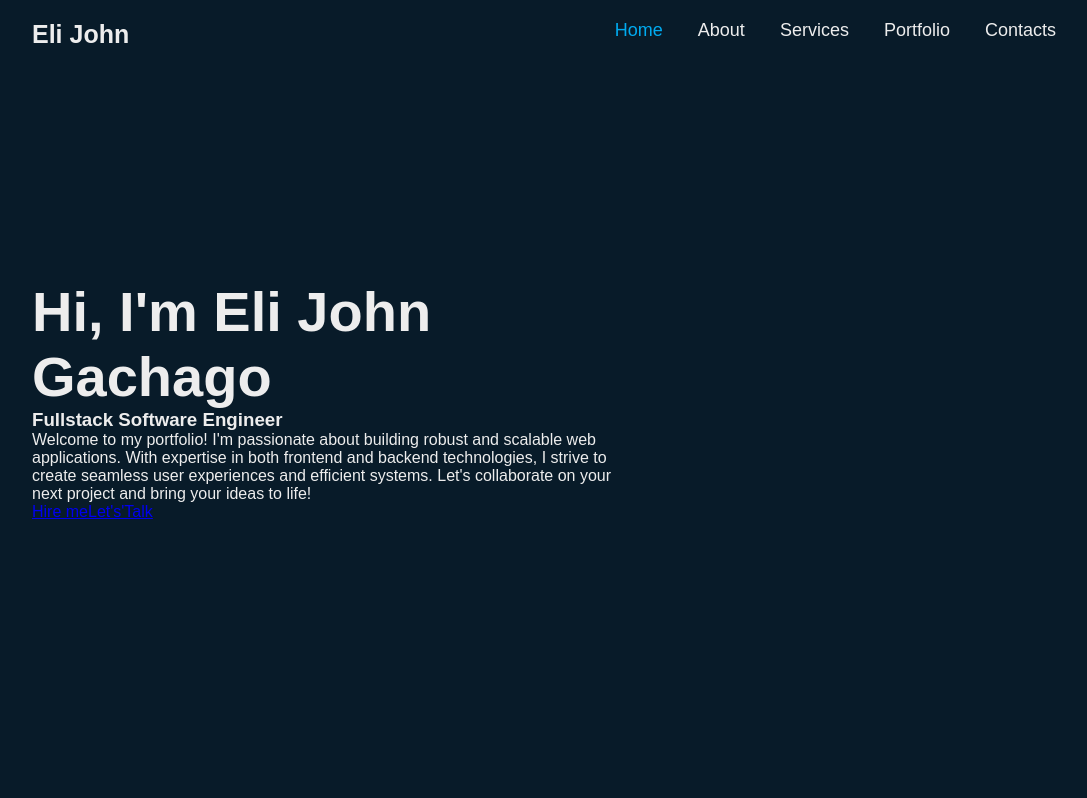
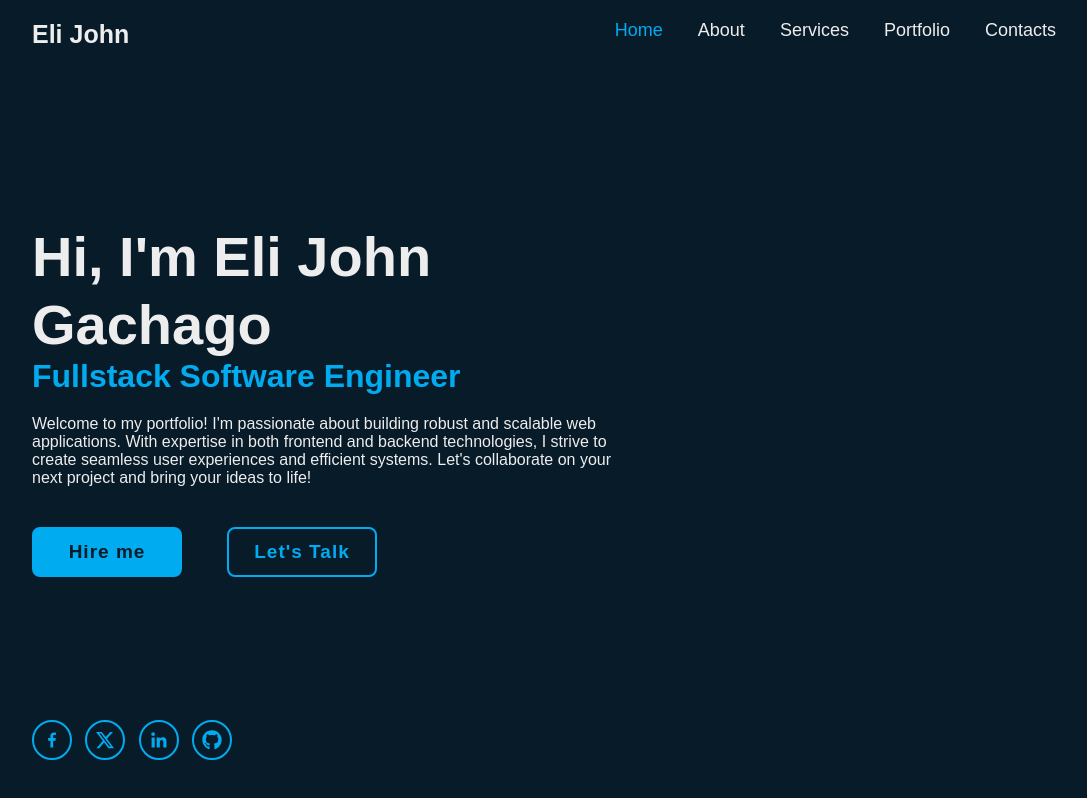
Before and after one commit to ManNjoro/myportfolio, a React (Vite) app: page / in a window 1280 px wide. Shown: the whole page, without its empty margins (96-1183 px from the left). Built offline with nearby package versions, Linux system fonts and the light colour scheme.

Commit message:
Homepage

```diff
--- a/package.json
+++ b/package.json
@@ -11,7 +11,8 @@
   },
   "dependencies": {
     "react": "^18.2.0",
-    "react-dom": "^18.2.0"
+    "react-dom": "^18.2.0",
+    "react-icons": "^5.0.1"
   },
   "devDependencies": {
     "@types/react": "^18.2.56",
--- a/src/index.css
+++ b/src/index.css
@@ -23,10 +23,23 @@ body {
 }
 
 .logo {
+  position: relative;
   font-size: 25px;
   color: #ededed;
   text-decoration: none;
   font-weight: 600;
+}
+
+.logo::before {
+  content: '';
+  position: absolute;
+  top: 0;
+  right: 0;
+  width: 100%;
+  height: 100%;
+  background: #081b29;
+  animation: showRight 1s ease forwards;
+  animation-delay: .4s;
 }
 
 .navbar a {
@@ -53,7 +66,199 @@ body {
   max-width: 600px;
 }
 
+
 .home-content h1 {
+  position: relative;
   font-size: 56px;
   font-weight: 700;
+  line-height: 1.2;
 }
+
+.home-content h1::before {
+  content: '';
+  position: absolute;
+  top: 0;
+  right: 0;
+  width: 100%;
+  height: 100%;
+  background: #081b29;
+  animation: showRight 1s ease forwards;
+  animation-delay: 1s;
+}
+
+.home-content h3 {
+  position: relative;
+  font-size: 32px;
+  font-weight: 700;
+  color: #00abf0;
+}
+
+.home-content h3::before {
+  content: '';
+  position: absolute;
+  top: 0;
+  right: 0;
+  width: 100%;
+  height: 100%;
+  background: #081b29;
+  animation: showRight 1s ease forwards;
+  animation-delay: 1.3s;
+}
+
+.home-content p {
+  position: relative;
+  font-size: 16px;
+  margin: 20px 0 40px;
+}
+
+.home-content p::before {
+  content: '';
+  position: absolute;
+  top: 0;
+  right: 0;
+  width: 100%;
+  height: 100%;
+  background: #081b29;
+  animation: showRight 1s ease forwards;
+  animation-delay: 1.6s;
+}
+
+.home-content .btn-box {
+  position: relative;
+  display: flex;
+  justify-content: space-between;
+  width: 345px;
+  height: 50px;
+}
+
+.home-content .btn-box::before {
+  content: '';
+  position: absolute;
+  top: 0;
+  right: 0;
+  width: 100%;
+  height: 100%;
+  background: #081b29;
+  animation: showRight 1s ease forwards;
+  animation-delay: 1.9s;
+  z-index: 2;
+}
+
+.btn-box a {
+  position: relative;
+  display: inline-flex;
+  justify-content: center;
+  align-items: center;
+  width: 150px;
+  height: 100%;
+  background-color: #00abf0;
+  border: 2px solid #00abf0;
+  border-radius: 8px;
+  font-size: 19px;
+  color: #081b29;
+  text-decoration: none;
+  font-weight: 600;
+  letter-spacing: 1px;
+  z-index: 1;
+  overflow: hidden;
+  transition: .5s;
+}
+
+.btn-box a:hover {
+  color: #00abf0;
+}
+
+.btn-box a:nth-child(2) {
+  background: transparent;
+  color: #00abf0;
+}
+
+.btn-box a:nth-child(2):hover {
+  color: #081b29;
+}
+
+.btn-box a:nth-child(2)::before {
+  background: #00abf0;
+}
+
+.btn-box a::before {
+  content: '';
+  position: absolute;
+  top: 0;
+  left: 0;
+  width: 0;
+  height: 100%;
+  background: #081b29;
+  z-index: -1;
+  transition: .5s;
+}
+
+.btn-box a:hover::before {
+  width: 100%;
+}
+
+.home-sci {
+  position: absolute;
+  bottom: 40px;
+  width: 200px;
+  display: flex;
+  justify-content: space-between;
+}
+.home-sci::before {
+  content: '';
+  position: absolute;
+  top: 0;
+  right: 0;
+  width: 100%;
+  height: 100%;
+  background: #081b29;
+  animation: showRight 1s ease forwards;
+  animation-delay: 2.5s;
+  z-index: 2;
+}
+
+.home-sci a {
+  position: relative;
+  display: inline-flex;
+  justify-content: center;
+  align-items: center;
+  width: 40px;
+  height: 40px;
+  background: transparent;
+  border: 2px solid #00abf0;
+  border-radius: 50%;
+  font-size: 20px;
+  color: #00abf0;
+  text-decoration: none;
+  z-index: 1;
+  overflow: hidden;
+  transition: .5s;
+}
+
+.home-sci a:hover {
+  color: #081b29;
+}
+
+.home-sci a::before {
+  content: '';
+  position: absolute;
+  top: 0;
+  left: 0;
+  width: 0;
+  height: 100%;
+  background-color: #00abf0;
+  z-index: -1;
+  transition: .5s;
+}
+
+.home-sci a:hover::before {
+  width: 100%;
+}
+
+/* KEYFRAMES ANIMATION */
+@keyframes showRight {
+  100% {
+    width: 0;
+  }
+
+}
--- a/src/pages/Home.jsx
+++ b/src/pages/Home.jsx
@@ -1,4 +1,6 @@
 import React from "react";
+import { BiLogoFacebook, BiLogoLinkedin } from "react-icons/bi";
+import { FaGithub, FaXTwitter } from "react-icons/fa6";
 
 export default function Home() {
   return (
@@ -15,8 +17,15 @@ export default function Home() {
         </p>
         <div className="btn-box">
           <a href="#">Hire me</a>
-          <a href="#">Let's'Talk</a>
+          <a href="#">Let's Talk</a>
         </div>
+      </div>
+
+      <div className="home-sci">
+        <a href="#"><BiLogoFacebook /></a>
+        <a href="#"><FaXTwitter /></a>
+        <a href="#"><BiLogoLinkedin /></a>
+        <a href="#"><FaGithub /></a>
       </div>
     </section>
   );
```
Also changed, not shown: 1 other file (tests, documents, lock files or other folders).
